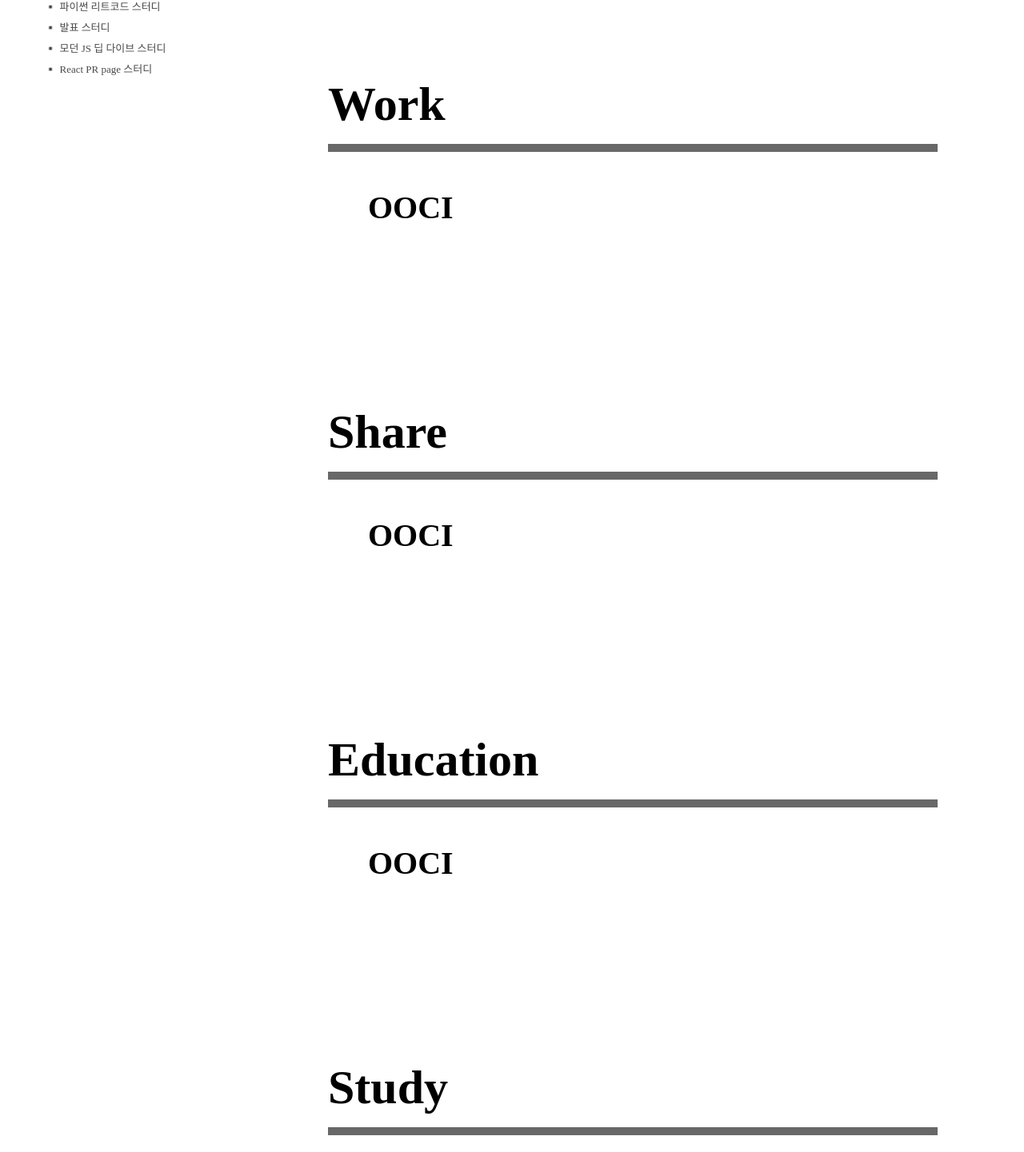
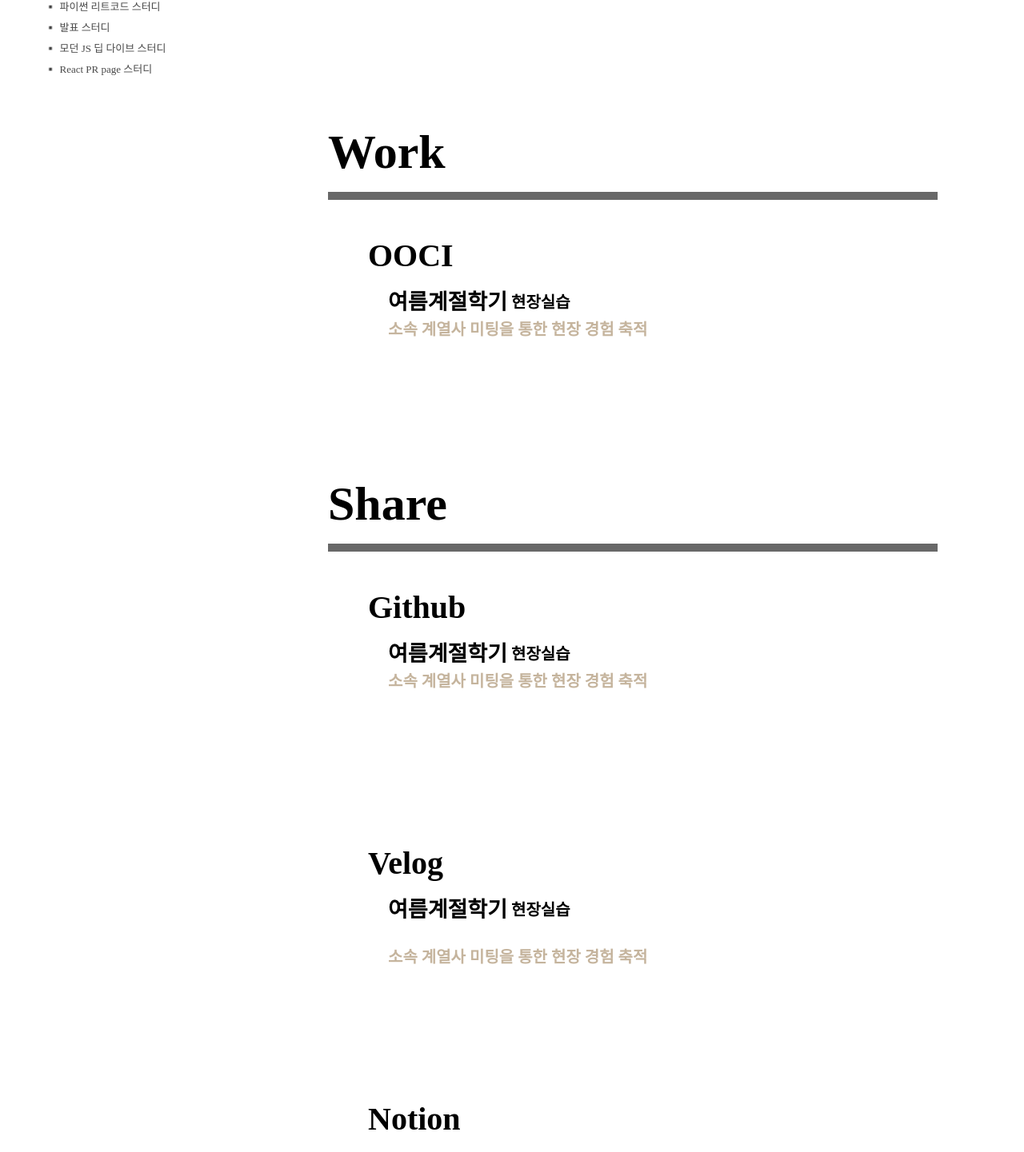
Before and after one commit to jwseo4074/PRpage, a React (Create React App) app in the folder myapp/: page / in a window 1280 px wide. Shown: the part 1330-2771 px from the top of the page at 80% size. Built offline with nearby package versions, Linux system fonts and the light colour scheme.

Commit message:
Refactoring CSS in content page

```diff
--- a/myapp/src/article/Education.js
+++ b/myapp/src/article/Education.js
@@ -6,7 +6,7 @@ import "../style/ContentPage.css";
 function Education() {
     return (
         <>
-            <a name="moveToEducation"></a>
+            <a class="moveToTag" name="moveToEducation"></a>
             <div id ="project_header_box">
                 <h1 id="article_title"> Education </h1>
             </div>
--- a/myapp/src/article/Project.js
+++ b/myapp/src/article/Project.js
@@ -6,7 +6,7 @@ import "../style/ContentPage.css";
 function Project() {
     return (
         <>
-            <a name="moveToProject"></a>
+            <a class="moveToTag" name="moveToProject"></a>
             <div id ="project_header_box">
                 <h1 id="article_title"> Project </h1>
             </div>
--- a/myapp/src/article/Share.js
+++ b/myapp/src/article/Share.js
@@ -6,7 +6,7 @@ import "../style/Article.css";
 function Share() {
     return (
         <>
-            <a name="moveToShare"></a>
+            <a class="moveToTag" name="moveToShare"></a>
             <div id ="project_header_box">
                 <h1 id="article_title"> Share </h1>
             </div>
@@ -15,10 +15,62 @@ function Share() {
                     <div className="project">
                         <a href="https://github.com/JO2SEO/AOMD" target="_blank">
                             <div className="number">
-                                <p className="numberCanHover">OOCI</p>
-                                <span className="explain"> 여름계절학기 </span>
-                                <span className="smallName">현장실습</span>
-                                <p className="explainProject"> ~~~</p>
+                                <p className="numberCanHover">Github</p>
+                                <div className ="explain_and_smallName">
+                                    <span className="explain"> 여름계절학기 </span>
+                                    <span className="smallName"> 현장실습 </span>
+                                </div>
+                                <p className="explainProject"> 소속 계열사 미팅을 통한 현장 경험 축적</p>
+                            </div>
+                        </a>
+                    </div>
+                </div>
+            </div>
+            <div id = "project_big_box">
+                <div id ="up_box_in_project_big_box">
+                    <div className="project">
+                        <a href="https://github.com/JO2SEO/AOMD" target="_blank">
+                            <div className="number">
+                                <p className="numberCanHover">Velog</p>
+                                <div className ="explain_and_smallName">
+                                    <span className="explain"> 여름계절학기 </span>
+                                    <span className="smallName"> 현장실습 </span>
+                                </div>
+                                Notion
+Youtube
+                                <p className="explainProject"> 소속 계열사 미팅을 통한 현장 경험 축적</p>
+                            </div>
+                        </a>
+                    </div>
+                </div>
+            </div>
+            <div id = "project_big_box">
+                <div id ="up_box_in_project_big_box">
+                    <div className="project">
+                        <a href="https://github.com/JO2SEO/AOMD" target="_blank">
+                            <div className="number">
+                                <p className="numberCanHover">Notion</p>
+                                <div className ="explain_and_smallName">
+                                    <span className="explain"> 여름계절학기 </span>
+                                    <span className="smallName"> 현장실습 </span>
+                                </div>
+                                <p className="explainProject"> 소속 계열사 미팅을 통한 현장 경험 축적</p>
+                            </div>
+                        </a>
+                    </div>
+                </div>
+            </div>
+            <div id = "project_big_box">
+                <div id ="up_box_in_project_big_box">
+                    <div className="project">
+                        <a href="https://github.com/JO2SEO/AOMD" target="_blank">
+                            <div className="number">
+                                <p className="numberCanHover">Youtube</p>
+                                <div className ="explain_and_smallName">
+                                    <span className="explain"> 여름계절학기 </span>
+                                    <span className="smallName"> 현장실습 </span>
+                                </div>
+                                <p className="explainProject"> 소속 계열사 미팅을 통한 현장 경험 축적</p>
                             </div>
                         </a>
                     </div>
--- a/myapp/src/article/Study.js
+++ b/myapp/src/article/Study.js
@@ -6,7 +6,7 @@ import "../style/Article.css";
 function Study() {
     return (
         <>
-            <a name="moveToStudy"></a>
+            <a class="moveToTag" name="moveToStudy"></a>
             <div id ="project_header_box">
                 <h1 id="article_title"> Study </h1>
             </div>
@@ -15,10 +15,76 @@ function Study() {
                     <div className="project">
                         <a href="https://github.com/JO2SEO/AOMD" target="_blank">
                             <div className="number">
-                                <p className="numberCanHover">OOCI</p>
-                                <span className="explain"> 여름계절학기 </span>
-                                <span className="smallName">현장실습</span>
-                                <p className="explainProject"> ~~~</p>
+                                <p className="numberCanHover">신입생 멘토링 스터디</p>
+                                <div className ="explain_and_smallName">
+                                    <span className="explain"> 여름계절학기 </span>
+                                    <span className="smallName"> 현장실습 </span>
+                                </div>
+                                <p className="explainProject"> 소속 계열사 미팅을 통한 현장 경험 축적</p>
+                            </div>
+                        </a>
+                    </div>
+                </div>
+            </div>
+            <div id = "project_big_box">
+                <div id ="up_box_in_project_big_box">
+                    <div className="project">
+                        <a href="https://github.com/JO2SEO/AOMD" target="_blank">
+                            <div className="number">
+                                <p className="numberCanHover">파이썬 리트코드 스터디</p>
+                                <div className ="explain_and_smallName">
+                                    <span className="explain"> 여름계절학기 </span>
+                                    <span className="smallName"> 현장실습 </span>
+                                </div>
+                                <p className="explainProject"> 소속 계열사 미팅을 통한 현장 경험 축적</p>
+                            </div>
+                        </a>
+                    </div>
+                </div>
+            </div>
+            <div id = "project_big_box">
+                <div id ="up_box_in_project_big_box">
+                    <div className="project">
+                        <a href="https://github.com/JO2SEO/AOMD" target="_blank">
+                            <div className="number">
+                                <p className="numberCanHover">발표 스터디</p>
+                                <div className ="explain_and_smallName">
+                                    <span className="explain"> 여름계절학기 </span>
+                                    <span className="smallName"> 현장실습 </span>
+                                </div>
+                                <p className="explainProject"> 소속 계열사 미팅을 통한 현장 경험 축적</p>
+                            </div>
+                        </a>
+                    </div>
+                </div>
+            </div>
+            <div id = "project_big_box">
+                <div id ="up_box_in_project_big_box">
+                    <div className="project">
+                        <a href="https://github.com/JO2SEO/AOMD" target="_blank">
+                            <div className="number">
+                                <p className="numberCanHover">모던 JS 딥 다이브 스터디</p>
+                                <div className ="explain_and_smallName">
+                                    <span className="explain"> 여름계절학기 </span>
+                                    <span className="smallName"> 현장실습 </span>
+                                </div>
+                                <p className="explainProject"> 소속 계열사 미팅을 통한 현장 경험 축적</p>
+                            </div>
+                        </a>
+                    </div>
+                </div>
+            </div>
+            <div id = "project_big_box">
+                <div id ="up_box_in_project_big_box">
+                    <div className="project">
+                        <a href="https://github.com/JO2SEO/AOMD" target="_blank">
+                            <div className="number">
+                                <p className="numberCanHover">React PR page 스터디</p>
+                                <div className ="explain_and_smallName">
+                                    <span className="explain"> 여름계절학기 </span>
+                                    <span className="smallName"> 현장실습 </span>
+                                </div>
+                                <p className="explainProject"> 소속 계열사 미팅을 통한 현장 경험 축적</p>
                             </div>
                         </a>
                     </div>
--- a/myapp/src/article/Work.js
+++ b/myapp/src/article/Work.js
@@ -6,7 +6,7 @@ import "../style/Article.css";
 function Work() {
     return (
         <>
-            <a name="moveToWork"></a>
+            <a class="moveToTag" name="moveToWork"></a>
             <div id ="project_header_box">
                 <h1 id="article_title"> Work </h1>
             </div>
@@ -16,9 +16,13 @@ function Work() {
                         <a href="https://github.com/JO2SEO/AOMD" target="_blank">
                             <div className="number">
                                 <p className="numberCanHover">OOCI</p>
-                                <span className="explain"> 여름계절학기 </span>
-                                <span className="smallName">현장실습</span>
-                                <p className="explainProject"> ~~~</p>
+                                <div className ="explain_and_smallName">
+                                    <span className="explain"> 여름계절학기 </span>
+                                    <span className="smallName"> 현장실습 </span>
+                                </div>
+                                <p className="explainProject"> 소속 계열사 미팅을 통한 현장 경험 축적</p>
+
+
                             </div>
                         </a>
                     </div>
--- a/myapp/src/style/ContentPage.css
+++ b/myapp/src/style/ContentPage.css
@@ -80,48 +80,31 @@
 	font-size: 40px;
 }
 .explain_and_smallName {
-	display: none;
-}
-.explan {
-	display: none;
-}
-.smallName {
-	display: none;
-}
-.explainProject {
-	display: none;
-}
-.project:hover .explain_and_smallName {
 	display: flex;
 	flex-direction: row;
 	padding: 5px;
 	margin-top: 20px;
 	margin-left: 20px;
-	/* text-align: center; */
 }
-.project:hover .explain {
+.explain {
 	display: flex;
 	font-size: 27px;
 	color: rgb(0, 0, 0);
 	/* padding: 10px; */
 }
-.project:hover .smallName {
+.smallName {
 	display: flex;
 	font-size: 20px;
 	margin-left: 5px;
 	margin-top: 3px;
 	color:rgb(0, 0, 0);
 }
-.project:hover .explainProject {
+.explainProject {
 	display: flex;
 	font-size: 20px;
 	color:rgb(197, 180, 157);
 	padding: 5px;
 	margin-left: 20px;
-
-	/* margin-left: -4px; */
-	/* padding-top : 20px; */
-	/* transition: 2s; */
 }
 
 
@@ -139,3 +122,7 @@
 	display : flex;
 	flex-direction: row;
 }
+
+.moveToTag {
+	padding-top: 30px;
+}
--- a/myapp/src/style/IntroducePage.css
+++ b/myapp/src/style/IntroducePage.css
@@ -312,7 +312,9 @@ body {
 		position: fixed;
 		right: 30px;
 		bottom: 30px;
-		background-color: rgb(239, 239, 239);
+		/* background-color: rgb(239, 239, 239); */
+		background-color: rgb(180, 180, 180);
+
 		border-radius: 10px;
 		border: none;
 		/* padding-top: 5px; */
```
Also changed, not shown: myapp/src/page/IntroducePage.js (+8 -7 lines).
